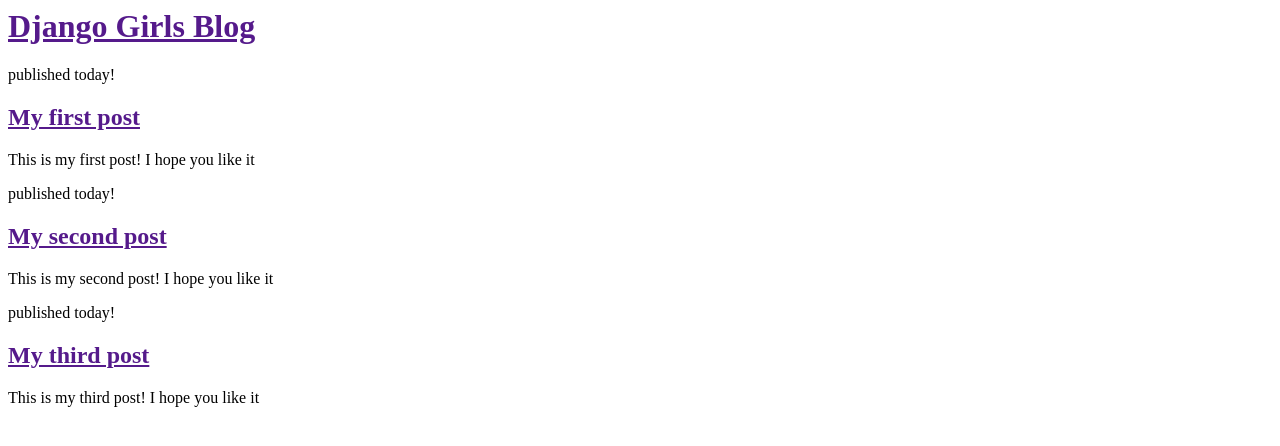
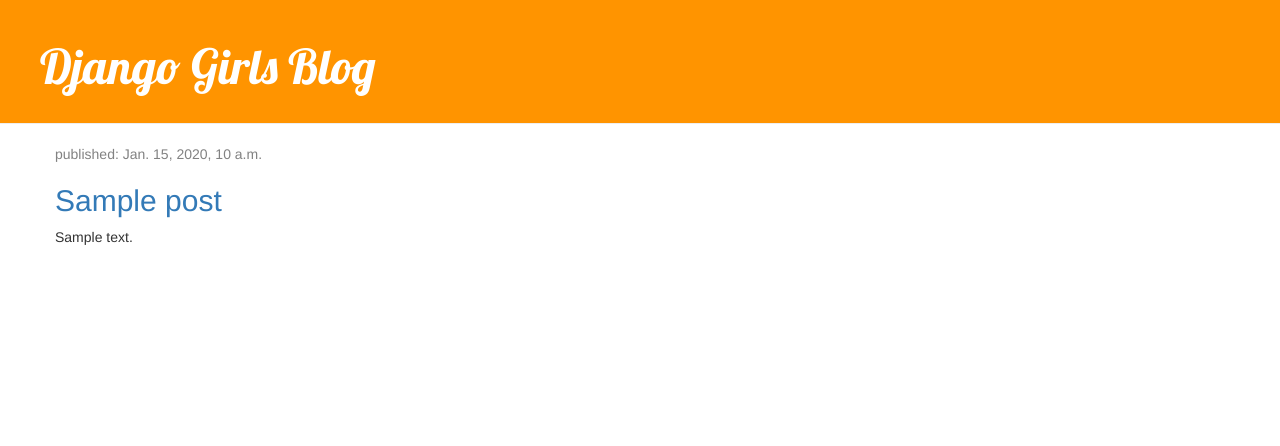
Before and after one commit to Krispy2009/djangogirlsblog, a Django app: template blog/templates/blog/post_list.html in a window 1280 px wide. Shown: the top 446 px of the page. Run offline with Django 3.2, Linux system fonts and the light colour scheme; the template is opened without the code that fills it: values that come from a table or form of the project are taken from there, others are empty; tables that the repository leaves empty hold one stand-in row (values such as "Sample post"); some libraries are stand-ins or nearby versions.

Commit message:
Template now looks better

```diff
--- /dev/null
+++ b/blog/static/css/blog.css
@@ -0,0 +1,46 @@
+h1  {
+    font-family: 'Lobster';
+}
+
+.page-header {
+    background-color: #FF9400;
+    margin-top:0;
+    padding: 20px 20px 20px 40px;
+}
+
+.page-header h1, .page-header h1 a, .page-header h1 a:visited, .page-header h1 a:active {
+    color: #FFFFFF;
+    font-size: 36pt;
+    text-decoration: none;
+}
+
+.content {
+    margin-left: 40px;
+}
+
+.date {
+    color: #828282;
+}
+
+.save {
+    float: right;
+}
+
+.post-form textarea .post-form input {
+    width: 100%;
+}
+
+.top-menu, .top-menu:hover, .top-menu:visited {
+    color: #FFFFFF;
+    float: right;
+    font-size: 26pt;
+    margin-right: 20px;
+}
+
+.post {
+    margin-bottom: 70px;
+}
+
+.post h1 a, .post h1 a:visited {
+    color: #000000;
+}
--- a/blog/templates/blog/post_list.html
+++ b/blog/templates/blog/post_list.html
@@ -1,28 +1,32 @@
+{% load staticfiles %}
+
 <html>
     <head>
         <title> Django Girls Blog </title>
+	<link rel="stylesheet" href="//maxcdn.bootstrapcdn.com/bootstrap/3.2.0/css/bootstrap.min.css">
+	<link rel="stylesheet" href="//maxcdn.bootstrapcdn.com/bootstrap/3.2.0/css/bootstrap-theme.min.css">
+        <link rel="stylesheet" href="{% static 'css/blog.css' %}">
+	<link rel="stylesheet" href="//fonts.googleapis.com/css?family=Lobster&subset=latin,latin-ext" type="text/css">
+
     </head>
     <body>
-        <div>
+        <div class="page-header">
             <h1><a href="">Django Girls Blog</a></h1>
         </div>
-
-        <div>
-            <p>published today! </p>
-            <h2><a href="">My first post</a></h2>
-            <p>This is my first post! I hope you like it</p>
-        </div>
-
-        <div>
-            <p>published today! </p>
-            <h2><a href="">My second post</a></h2>
-            <p>This is my second post! I hope you like it</p>
-        </div>
-
-        <div>
-            <p>published today! </p>
-            <h2><a href="">My third post</a></h2>
-            <p>This is my third post! I hope you like it</p>
+        <div class="content container">
+            <div class="row">
+                <div class="col-md-8">
+                {% for post in posts %}
+                    <div class="post">
+                        <div class="date">
+                           <p>published: {{post.published_date}}</p>
+                        </div>
+                        <h2><a href="">{{ post.title }}</a></h2>
+                        <p> {{post.text|linebreaksbr}} </p>
+                    </div>
+                {% endfor %}
+                </div>
+            </div>
         </div>
     </body>
 </html>
--- a/blog/views.py
+++ b/blog/views.py
@@ -1,5 +1,9 @@
 from django.shortcuts import render
+from django.utils import timezone
+
+from .models import Post
 
 
 def post_list(request):
-    return render(request, 'blog/post_list.html', {})
+    posts = Post.objects.filter(published_date__lte=timezone.now()).order_by('published_date')
+    return render(request, 'blog/post_list.html', {'posts' : posts})
```
